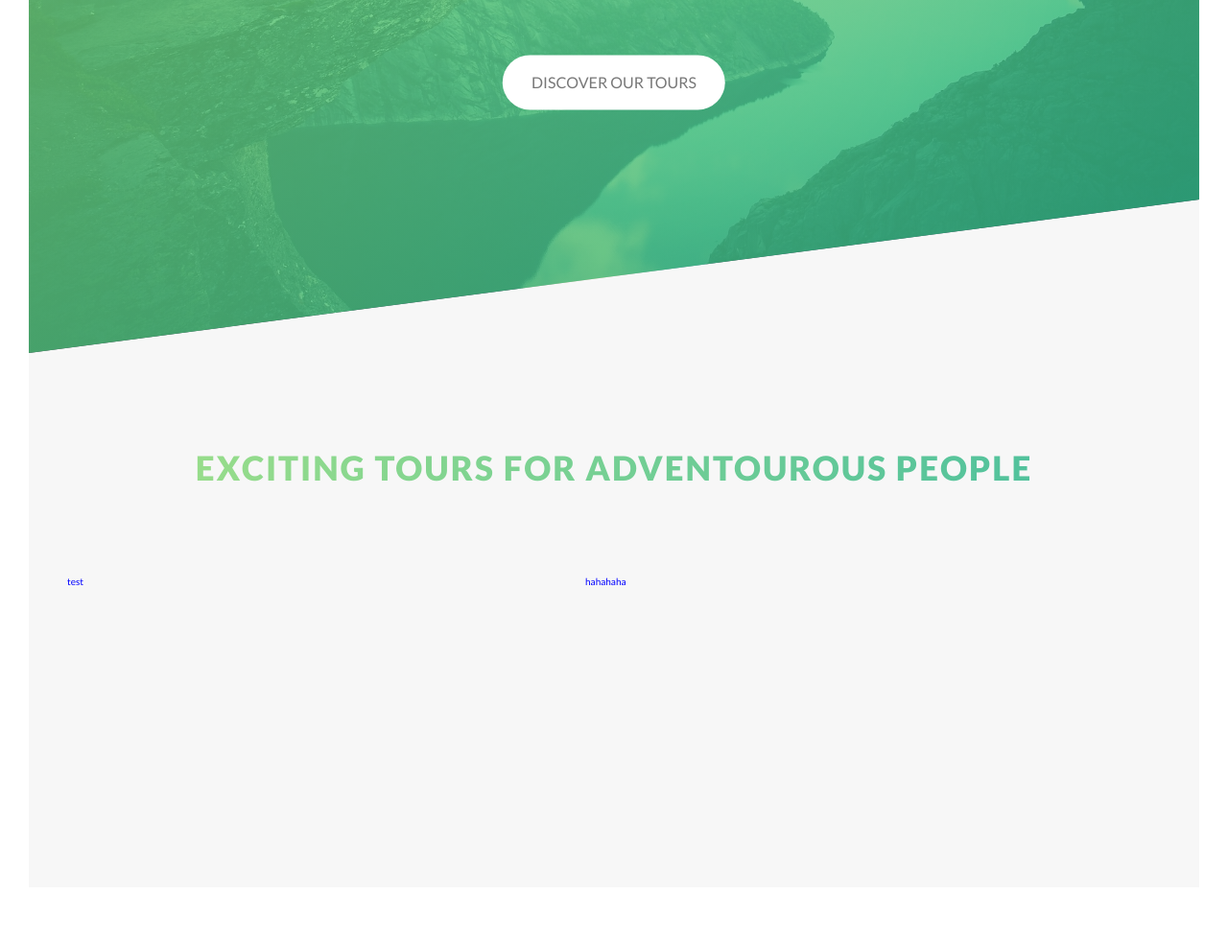
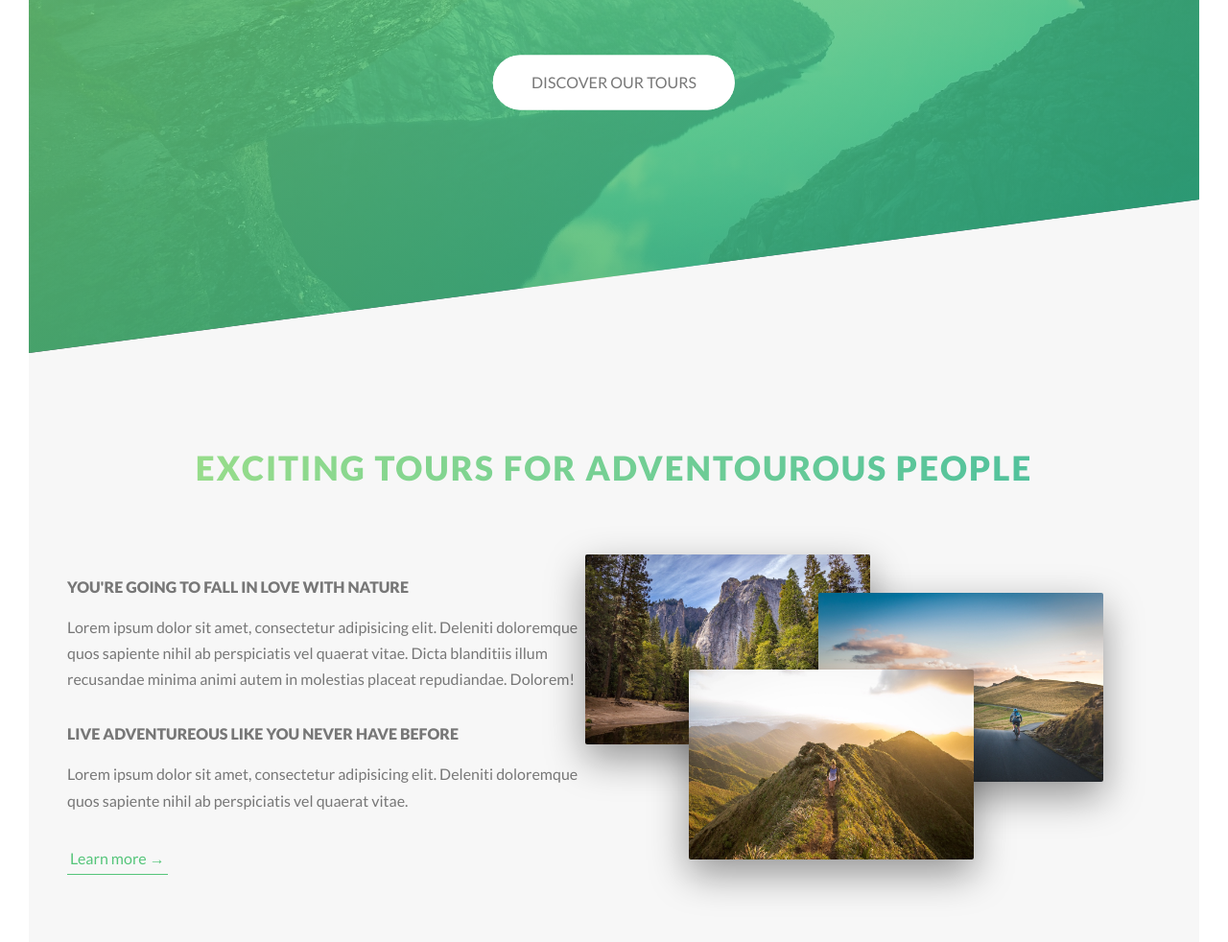
Before and after one commit to hassanharga/ToursWebsiteDesign, a website: page index.html in a window 1280 px wide. Shown: the part 422-1404 px from the top of the page at 96% size. Before the commit the page ends 1377 px from the top, so only its background shows below. Drawn offline with Linux system fonts and the light colour scheme.

Commit message:
finish about section

```diff
--- a/components/_button.scss
+++ b/components/_button.scss
@@ -1,36 +1,53 @@
 .btn {
   &,
+  &:link,
   &:visited {
       text-transform: uppercase;
       text-decoration: none;
-    padding: 1.5rem 3rem;
+      padding: 1.5rem 4rem;
+      display: inline-block;
       border-radius: 10rem;
-    display: inline-block;
-    transition: all 0.2s;
+      transition: all .2s;
       position: relative;
-    font-size: 1.6rem;
+      font-size: $default-font-size;
+
+      //Change for the <button> element
+      border: none;
+      cursor: pointer;
   }
+
   &:hover {
-    /* background-color: blue; */
-    transform: translateY(-3);
-    box-shadow: 0 1rem 2rem rgba($color-black, 0.2);
+      transform: translateY(-3px);
+      box-shadow: 0 1rem 2rem rgba($color-black,.2);
+
       &::after {
-      transform: scale(1.5);
+          transform: scaleX(1.4) scaleY(1.6);
           opacity: 0;
       }
   }
 
-  &:active {
-    transform: translateY(1);
-    box-shadow: 0 0.5rem 1rem rgba($color-black, 0.2);
+  &:active,
+  &:focus {
+      outline: none;
+      transform: translateY(-1px);
+      box-shadow: 0 .5rem 1rem rgba($color-black,.2);
   }
 
-  &-white {
+  &--white {
       background-color: $color-white;
       color: $color-grey-dark;
+
       &::after {
           background-color: $color-white;
-      /* color: $color-grey-dark; */
+      }
+  }
+
+  &--green {
+      background-color: $color-primary;
+      color: $color-white;
+
+      &::after {
+          background-color: $color-primary;
       }
   }
 
@@ -40,14 +57,40 @@
       height: 100%;
       width: 100%;
       border-radius: 10rem;
+      position: absolute;
       top: 0;
       left: 0;
       z-index: -1;
-    transition: all 0.4s;
+      transition: all .4s;
   }
 
-  &-animated {
-    animation: moveInBottom 0.5s ease-out 0.75s;
+  &--animated {
+      animation: moveInBottom .5s ease-out .75s;
       animation-fill-mode: backwards;
   }
 }
+
+.btn-text {
+  &:link,
+  &:visited {
+    font-size: $default-font-size;
+    color: $color-primary;
+    display: inline-block;
+    text-decoration: none;
+    border-bottom: .1rem solid $color-primary;
+    padding: .3rem;
+    transition: all .2s;
+  }
+
+  &:hover {
+    background-color: $color-primary;
+    color: $color-white;
+    box-shadow: 0 1rem 2rem rgba($color-black, 0.15);
+    transform: translate(-.2rem);
+  }
+
+  &:active{
+    box-shadow: 0 .5rem 1rem rgba($color-black, 0.15);
+    transform: translate(0);
+  }
+}
--- /dev/null
+++ b/components/_composition.scss
@@ -0,0 +1,40 @@
+.composition {
+  position: relative;
+
+  &__photo {
+    width: 55%;
+    box-shadow: 0 1.5rem 4rem rgba($color-black, 0.4);
+    border-radius: 0.2rem;
+    position: absolute;
+    z-index: 10;
+    transition: all 0.2;
+    outline-offset: 2rem;
+
+    &--p1 {
+      left: 0;
+      top: -2rem;
+    }
+
+    &--p2 {
+      right: 0;
+      top: 2rem;
+    }
+
+    &--p3 {
+      left: 20%;
+      top: 10rem;
+    }
+
+    &:hover {
+      outline: 1.5rem solid $color-primary;
+      transform: scale(1.05) translateY(-.5rem);
+      box-shadow: 0 2.5rem 4rem rgba($color-black, 0.5);
+      z-index: 20;
+    }
+
+  }
+
+  &:hover &__photo:not(:hover) {
+    transform: scale(.95);
+  }
+}
--- a/index.html
+++ b/index.html
@@ -23,22 +23,41 @@
                 <span class="heading-primary-main">Outdoors</span>
                 <span class="heading-primary-sub">is here life happens</span>
             </h1>
-            <a href="#" class="btn btn-white btn-animated">Discover our tours</a>
+            <a href="#" class="btn btn--white btn--animated">Discover our tours</a>
         </div>
     </header>
     <main>
         <section class="section-about">
-            <div class="u-text-center u-margin-bottom-8">
+            <div class="u-text-center u-margin-bottom-big">
                 <h2 class="heading-secondary">
                     Exciting tours for adventourous people
                 </h2>
             </div>
             <div class="row">
                 <div class="col">
-                    test
+                    <h3 class="heading-tertiary u-margin-bottom-small">
+                        You're going to fall in love with nature
+                    </h3>
+                    <p class="paragraph">
+                        Lorem ipsum dolor sit amet, consectetur adipisicing elit. Deleniti doloremque quos sapiente
+                        nihil ab perspiciatis vel quaerat vitae. Dicta blanditiis illum recusandae minima animi autem in
+                        molestias placeat repudiandae. Dolorem!
+                    </p>
+                    <h3 class="heading-tertiary u-margin-bottom-small">
+                        Live adventureous like you never have before
+                    </h3>
+                    <p class="paragraph">
+                        Lorem ipsum dolor sit amet, consectetur adipisicing elit. Deleniti doloremque quos sapiente
+                        nihil ab perspiciatis vel quaerat vitae.
+                    </p>
+                    <a href="#" class="btn-text">Learn more &rarr;</a>
                 </div>
                 <div class="col">
-                    hahahaha
+                    <div class="composition">
+                        <img src="img/nat-1-large.jpg" alt="photo1" class="composition__photo composition__photo--p1">
+                        <img src="img/nat-2-large.jpg" alt="photo2" class="composition__photo composition__photo--p2">
+                        <img src="img/nat-3-large.jpg" alt="photo3" class="composition__photo composition__photo--p3">
+                    </div>
                 </div>
             </div>
         </section>
--- a/layout/_grid.scss
+++ b/layout/_grid.scss
@@ -16,6 +16,6 @@
 
   .col {
     width: calc((100% - #{$gutter-horizontal}) / 2);
-    color: blue;
+    // color: blue;
   }
 }
--- a/sass/abstracts/_variables.scss
+++ b/sass/abstracts/_variables.scss
@@ -12,3 +12,6 @@ $color-black: #000;
 $grid-width: 114rem;
 $gutter-vertical: 8rem;
 $gutter-horizontal: 6rem;
+
+// font sizes
+$default-font-size: 1.6rem;
--- a/sass/base/_typography.scss
+++ b/sass/base/_typography.scss
@@ -59,3 +59,16 @@ body {
     text-shadow: 0.5rem 1rem 2rem rgba($color-black, 0.2);
   }
 }
+
+.heading-tertiary {
+  font-size: $default-font-size;
+  text-transform: uppercase;
+  font-weight: 700;
+}
+
+.paragraph {
+  font-size: $default-font-size;
+  &:not(:last-child) {
+    margin-bottom: 3rem;
+  }
+}
--- a/sass/base/_utilities.scss
+++ b/sass/base/_utilities.scss
@@ -1,6 +1,12 @@
 .u-text-center {
   text-align: center;
 }
-.u-margin-bottom-8 {
-    margin-bottom: 8rem;
+.u-margin-bottom-small {
+    margin-bottom: 1.5rem;
 }
+.u-margin-bottom-meduim {
+  margin-bottom: 4rem;
+}
+.u-margin-bottom-big {
+  margin-bottom: 8rem;
+}
--- a/sass/main.scss
+++ b/sass/main.scss
@@ -8,6 +8,7 @@
 @import "./base/utilities";
 
 @import "../components/button";
+@import "../components/composition";
 @import "../layout/header";
 @import "../layout/grid";
 @import "../pages/home";
```
Also changed, not shown: css/style.css. Lines whose indentation alone changed are shown as unchanged.
